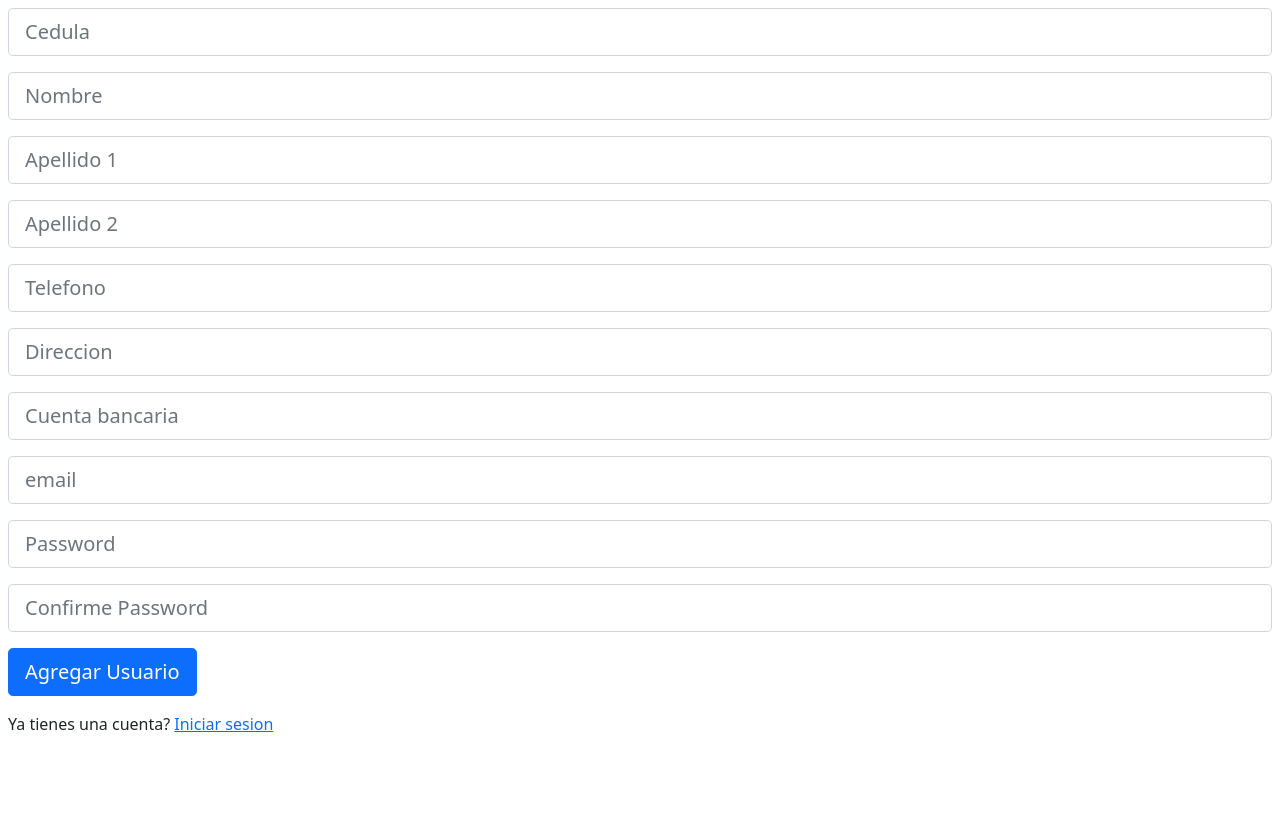
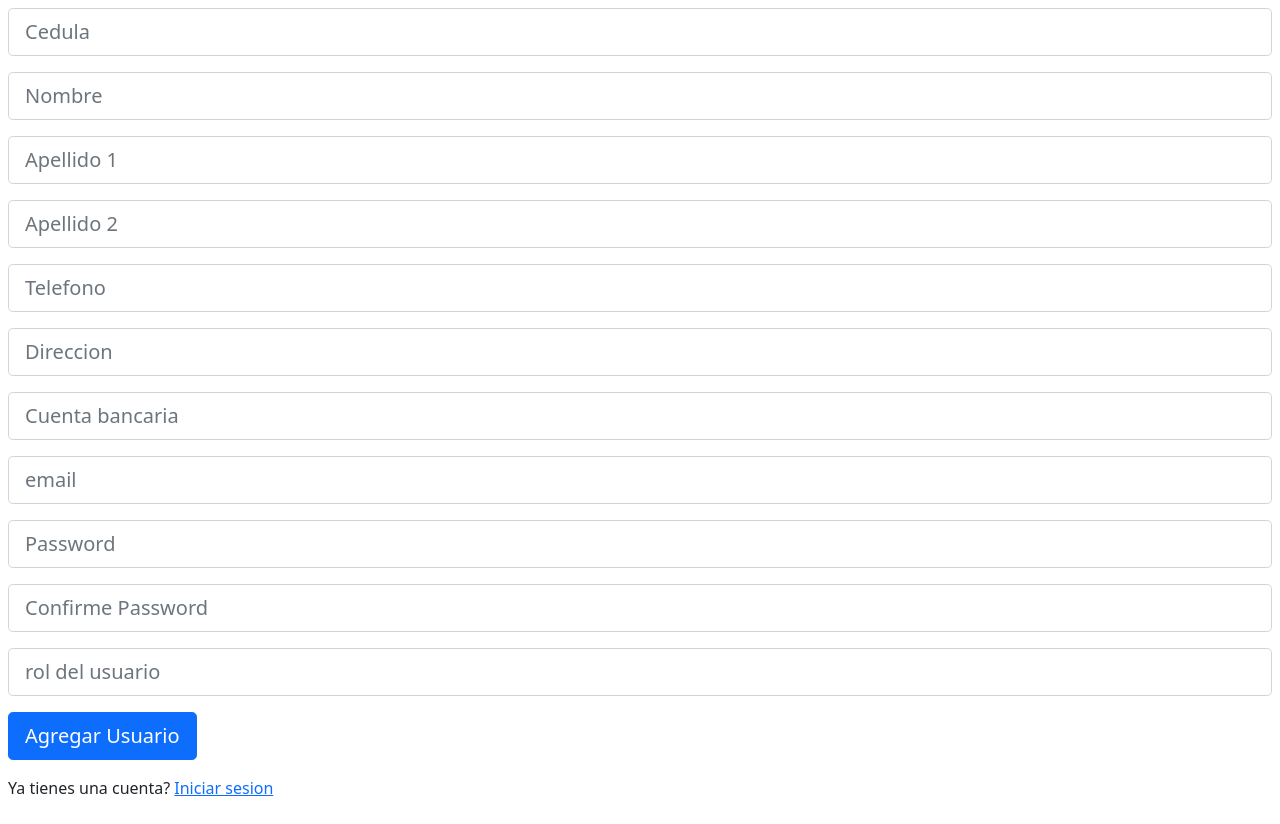
Before and after one commit to davbaster/tfg_mvc, a PHP site: page /www/signup in a window 1280 px wide. Before the commit the page ends 732 px from the top, so only its background shows below. Run offline with PHP 8.4, Linux system fonts and the light colour scheme.

Commit message:
fixing bugs in insert

```diff
--- a/web/controllers/signup.php
+++ b/web/controllers/signup.php
@@ -26,20 +26,33 @@ class Signup extends SessionController{
 
 
             $cedula = $this->getPost('cedula');
+            $nombre = $this->getPost('nombre');
+            $apellido1 = $this->getPost('apellido1');
+            $apellido2 = $this->getPost('apellido2');
+            $rol = $this->getPost('rol');
+
             $contrasena = $this->getPost('contrasena');
             // hacer procedimiento para llenar info usuario?? sino, llenar las variables aqui.
 
-            // validacion de los valores recibidos
-            if($cedula == '' || empty ($cedula) || $contrasena == '' || empty($contrasena)){
+            // validacion de los valores obligatorios recibidos
+            if($cedula == '' || empty ($cedula) || $nombre == '' || empty($nombre)
+                || $apellido1 == '' || empty($apellido1) || $apellido2 == '' || empty($apellido2)
+                || $rol == '' || empty($rol) ){
+
                 $this->redirect('signup', ['error' => ErrorMessages::ERROR_SIGNUP_NEWUSER_EMPTY]);
             }
 
             // se llena la info del usuario
             $user = new UserModel();
-            // $user->setCedula($cedula);
+            $user->setCedula($cedula);
+            $user->setNombre($cedula);
+            $user->setApellido1($apellido1);
+            $user->setApellido2($apellido2);
+            $user->setRol($user); //problema al asignar rol, rompe el programa
             // $user->setContrasena($contrasena);
-            // $user->setRol($user);
-            $this->obtenerInfoDeFormulario($user);
+
+            error_log('informacion de $user: ' . $user->getRol());
+            // $user = $this->obtenerInfoDeFormulario($user);
 
 
 
@@ -61,6 +74,7 @@ class Signup extends SessionController{
     }
 
     // llena la info del form que viene en el post en un usuario nuevo
+    // este metodo no esta sirviendo, parece que no llega el objeto.
     function obtenerInfoDeFormulario($user){
 
         // obtener la informacion del formulario enviado por el post
@@ -87,6 +101,9 @@ class Signup extends SessionController{
         $user->setContrasena($contrasena);
         $user->setRol($user);
 
+
+        return $user;
+
     }
 
 }
--- a/web/views/login/signup.php
+++ b/web/views/login/signup.php
@@ -76,6 +76,11 @@
                         </div>
                         <div id="passError" ></div>
 
+                        <div class="mb-3">
+                            <input type="rol" name="rol" id="rol" class="form-control form-control-lg" placeholder="rol del usuario">
+                            <div class="invalid-feedback">Rol es requerido</div>
+                        </div>
+
 
                         <div class="mb-3">
                             <input type="submit" value="Agregar Usuario" class="btn btn-primary btn-block btn-lg" id="add-user-btn">
```
